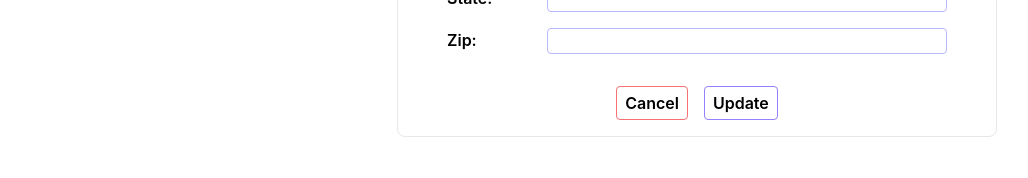
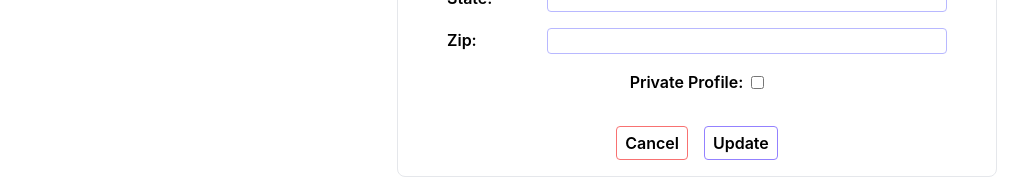
Before and after one commit to BlueOceanHRLAX48/AdjacentDoor, a React (Create React App) app: page /my-profile in a window 1280 px wide. Both pictures are taken after a click on the button "Edit Information". Shown: the part 449-627 px from the top of the page, without its empty margins (68-1096 px from the left). Built offline with nearby package versions, Linux system fonts and the light colour scheme; no server answers.

Commit message:
Added privacy toggle

```diff
--- a/src/MyProfile.js
+++ b/src/MyProfile.js
@@ -10,11 +10,17 @@ function MyProfile({ user, setUser }) {
   const [state, setState] = React.useState(user.state);
   const [zip, setZip] = React.useState(user.zip);
   const [profileImage, setProfileImage] = React.useState(user.profile_img);
+  const [privacy, setPrivacy] = React.useState(user.privacy);
   const [edit, setEdit] = React.useState(false);
   const [uploading, setUploading] = React.useState(false);
   const backupImage = user.profile_img;
 
   function handleSave() {
+    if (privacy !== user.privacy) {
+      axios
+        .put(`${process.env.REACT_APP_SERVER}/user/${user.network_id}/privacy`)
+        .catch((err) => console.error(err));
+    }
     if (username !== user.username) {
       axios
         .put(
@@ -165,6 +171,14 @@ function MyProfile({ user, setUser }) {
                 className='w-[400px] outline-1 border border-secondary focus:outline-primary rounded px-2'
               />
             </div>
+            <div className='flex items-center'>
+              <div className='font-semibold pr-2'>Private Profile:</div>
+              <input
+                type='checkbox'
+                checked={privacy}
+                onChange={() => setPrivacy((x) => !x)}
+              />
+            </div>
             <div className='flex pt-4 gap-4 w-full justify-center'>
               <button
                 className='rounded border border-red-400 hover:bg-red-300 transition-all duration-150 px-2 py-1 font-semibold'
```
